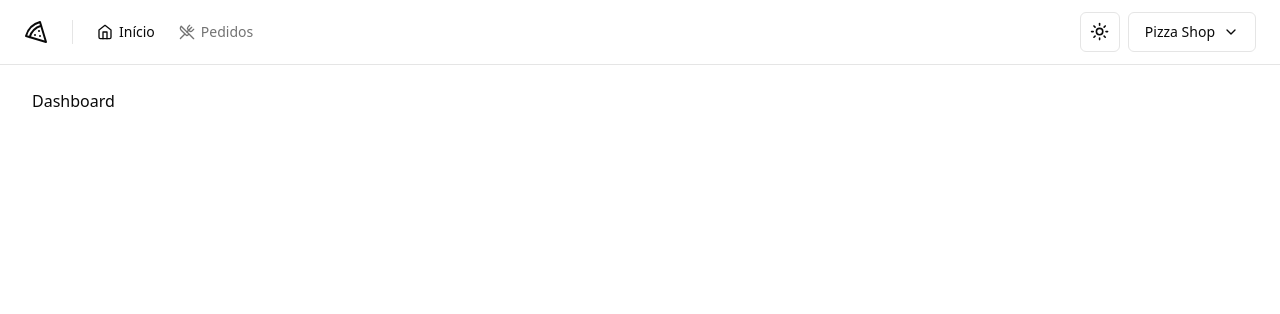
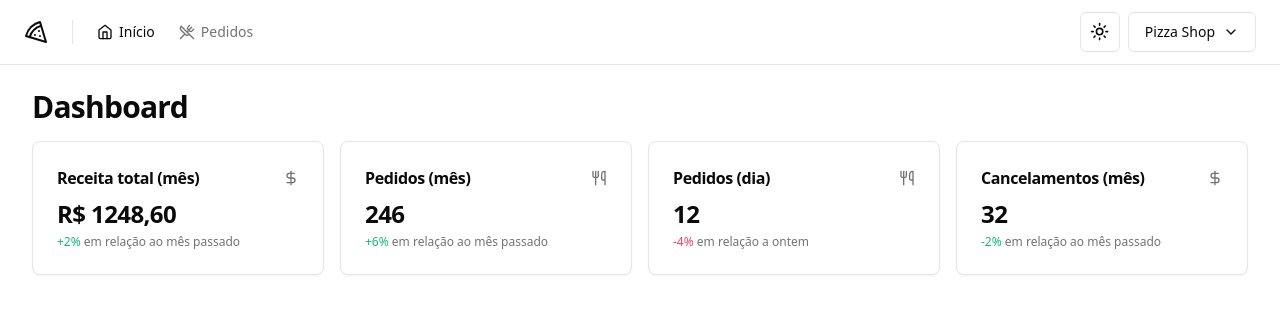
Before and after one commit to fabiof2x/ignite-reactjs-04-pizzashop-web, a React (Vite) app: page / in a window 1280 px wide. Shown: the top 314 px of the page. Built offline with nearby package versions, Linux system fonts and the light colour scheme.

Commit message:
Página: Dashboard

```diff
--- /dev/null
+++ b/src/components/ui/card.tsx
@@ -0,0 +1,79 @@
+import * as React from 'react'
+
+import { cn } from '@/lib/utils'
+
+const Card = React.forwardRef<
+  HTMLDivElement,
+  React.HTMLAttributes<HTMLDivElement>
+>(({ className, ...props }, ref) => (
+  <div
+    ref={ref}
+    className={cn(
+      'rounded-lg border bg-card text-card-foreground shadow-sm',
+      className,
+    )}
+    {...props}
+  />
+))
+Card.displayName = 'Card'
+
+const CardHeader = React.forwardRef<
+  HTMLDivElement,
+  React.HTMLAttributes<HTMLDivElement>
+>(({ className, ...props }, ref) => (
+  <div
+    ref={ref}
+    className={cn('flex flex-col space-y-1.5 p-6', className)}
+    {...props}
+  />
+))
+CardHeader.displayName = 'CardHeader'
+
+const CardTitle = React.forwardRef<
+  HTMLParagraphElement,
+  React.HTMLAttributes<HTMLHeadingElement>
+>(({ className, ...props }, ref) => (
+  <h3
+    ref={ref}
+    className={cn(
+      'text-2xl font-semibold leading-none tracking-tight',
+      className,
+    )}
+    {...props}
+  />
+))
+CardTitle.displayName = 'CardTitle'
+
+const CardDescription = React.forwardRef<
+  HTMLParagraphElement,
+  React.HTMLAttributes<HTMLParagraphElement>
+>(({ className, ...props }, ref) => (
+  <p
+    ref={ref}
+    className={cn('text-sm text-muted-foreground', className)}
+    {...props}
+  />
+))
+CardDescription.displayName = 'CardDescription'
+
+const CardContent = React.forwardRef<
+  HTMLDivElement,
+  React.HTMLAttributes<HTMLDivElement>
+>(({ className, ...props }, ref) => (
+  <div ref={ref} className={cn('p-6 pt-0', className)} {...props} />
+))
+CardContent.displayName = 'CardContent'
+
+const CardFooter = React.forwardRef<
+  HTMLDivElement,
+  React.HTMLAttributes<HTMLDivElement>
+>(({ className, ...props }, ref) => (
+  <div
+    ref={ref}
+    className={cn('flex items-center p-6 pt-0', className)}
+    {...props}
+  />
+))
+CardFooter.displayName = 'CardFooter'
+
+export { Card, CardHeader, CardFooter, CardTitle, CardDescription, CardContent }
--- a/src/pages/app/dashboard.tsx
+++ /dev/null
@@ -1,10 +0,0 @@
-import { Helmet } from 'react-helmet-async'
-
-export function Dashboard() {
-  return (
-    <>
-      <Helmet title="Dashboard" />
-      <h1>Dashboard</h1>
-    </>
-  )
-}
--- /dev/null
+++ b/src/pages/app/dashboard/dashboard.tsx
@@ -0,0 +1,24 @@
+import { Helmet } from 'react-helmet-async'
+
+import { DayOrdersAmountCard } from './day-orders-amount-card'
+import { MonthCanceledOrdersAmountCard } from './month-canceled-orders-amount-card'
+import { MonthOrdersAmountCard } from './month-orders-amount-card'
+import { MonthRevenueCard } from './month-revenue-card'
+
+export function Dashboard() {
+  return (
+    <>
+      <Helmet title="Dashboard" />
+      <div className="flex flex-col gap-4">
+        <h1 className="text-3xl font-bold tracking-tight">Dashboard</h1>
+
+        <div className="grid grid-cols-4 gap-4">
+          <MonthRevenueCard />
+          <MonthOrdersAmountCard />
+          <DayOrdersAmountCard />
+          <MonthCanceledOrdersAmountCard />
+        </div>
+      </div>
+    </>
+  )
+}
--- /dev/null
+++ b/src/pages/app/dashboard/day-orders-amount-card.tsx
@@ -0,0 +1,21 @@
+import { Utensils } from 'lucide-react'
+
+import { Card, CardContent, CardHeader, CardTitle } from '@/components/ui/card'
+
+export function DayOrdersAmountCard() {
+  return (
+    <Card>
+      <CardHeader className="flex-row items-center justify-between space-y-0 pb-2">
+        <CardTitle className="text-base font-semibold">Pedidos (dia)</CardTitle>
+        <Utensils className="h-4 w-4 text-muted-foreground" />
+      </CardHeader>
+      <CardContent className="space-y-1">
+        <span className="text-2xl font-bold tracking-tight">12</span>
+        <p className="text-xs text-muted-foreground">
+          <span className="text-rose-500 dark:text-rose-400">-4%</span> em
+          relação a ontem
+        </p>
+      </CardContent>
+    </Card>
+  )
+}
--- /dev/null
+++ b/src/pages/app/dashboard/month-canceled-orders-amount-card.tsx
@@ -0,0 +1,23 @@
+import { DollarSign } from 'lucide-react'
+
+import { Card, CardContent, CardHeader, CardTitle } from '@/components/ui/card'
+
+export function MonthCanceledOrdersAmountCard() {
+  return (
+    <Card>
+      <CardHeader className="flex-row items-center justify-between space-y-0 pb-2">
+        <CardTitle className="text-base font-semibold">
+          Cancelamentos (mês)
+        </CardTitle>
+        <DollarSign className="h-4 w-4 text-muted-foreground" />
+      </CardHeader>
+      <CardContent className="space-y-1">
+        <span className="text-2xl font-bold tracking-tight">32</span>
+        <p className="text-xs text-muted-foreground">
+          <span className="text-emerald-500 dark:text-emerald-400">-2%</span> em
+          relação ao mês passado
+        </p>
+      </CardContent>
+    </Card>
+  )
+}
--- /dev/null
+++ b/src/pages/app/dashboard/month-orders-amount-card.tsx
@@ -0,0 +1,21 @@
+import { Utensils } from 'lucide-react'
+
+import { Card, CardContent, CardHeader, CardTitle } from '@/components/ui/card'
+
+export function MonthOrdersAmountCard() {
+  return (
+    <Card>
+      <CardHeader className="flex-row items-center justify-between space-y-0 pb-2">
+        <CardTitle className="text-base font-semibold">Pedidos (mês)</CardTitle>
+        <Utensils className="h-4 w-4 text-muted-foreground" />
+      </CardHeader>
+      <CardContent className="space-y-1">
+        <span className="text-2xl font-bold tracking-tight">246</span>
+        <p className="text-xs text-muted-foreground">
+          <span className="text-emerald-500 dark:text-emerald-400">+6%</span> em
+          relação ao mês passado
+        </p>
+      </CardContent>
+    </Card>
+  )
+}
--- /dev/null
+++ b/src/pages/app/dashboard/month-revenue-card.tsx
@@ -0,0 +1,23 @@
+import { DollarSign } from 'lucide-react'
+
+import { Card, CardContent, CardHeader, CardTitle } from '@/components/ui/card'
+
+export function MonthRevenueCard() {
+  return (
+    <Card>
+      <CardHeader className="flex-row items-center justify-between space-y-0 pb-2">
+        <CardTitle className="text-base font-semibold">
+          Receita total (mês)
+        </CardTitle>
+        <DollarSign className="h-4 w-4 text-muted-foreground" />
+      </CardHeader>
+      <CardContent className="space-y-1">
+        <span className="text-2xl font-bold tracking-tight">R$ 1248,60</span>
+        <p className="text-xs text-muted-foreground">
+          <span className="text-emerald-500 dark:text-emerald-400">+2%</span> em
+          relação ao mês passado
+        </p>
+      </CardContent>
+    </Card>
+  )
+}
--- a/src/routes.tsx
+++ b/src/routes.tsx
@@ -2,7 +2,7 @@
 
 import { AppLayout } from './pages/_layouts/app'
 import { AuthLayout } from './pages/_layouts/auth'
-import { Dashboard } from './pages/app/dashboard'
+import { Dashboard } from './pages/app/dashboard/dashboard'
 import { Orders } from './pages/app/orders/orders'
 import { SignIn } from './pages/auth/sign-in'
 import { SignUp } from './pages/auth/sign-up'
```
